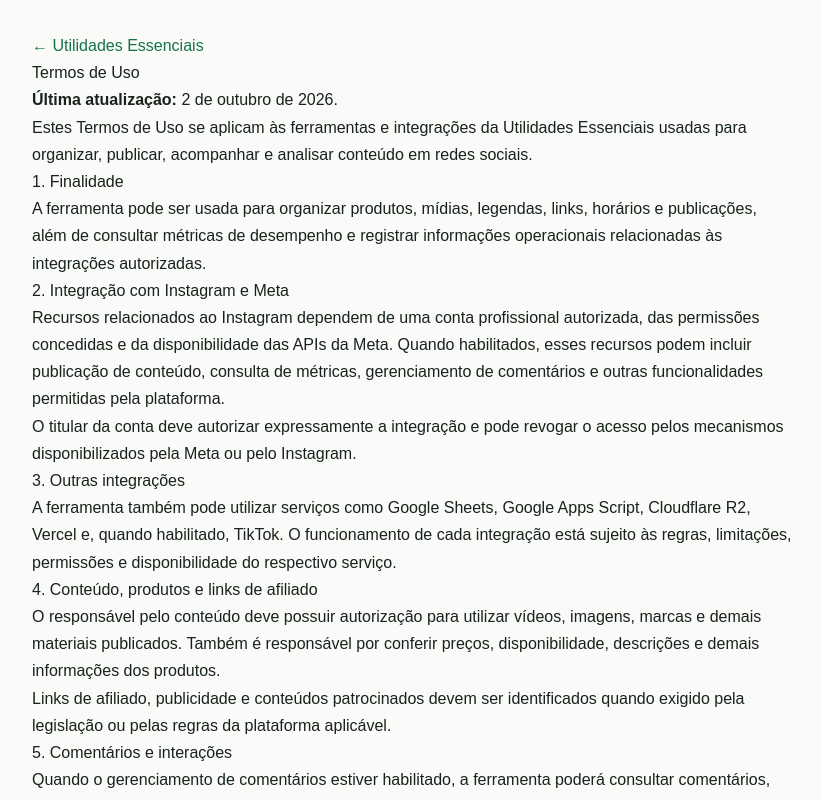
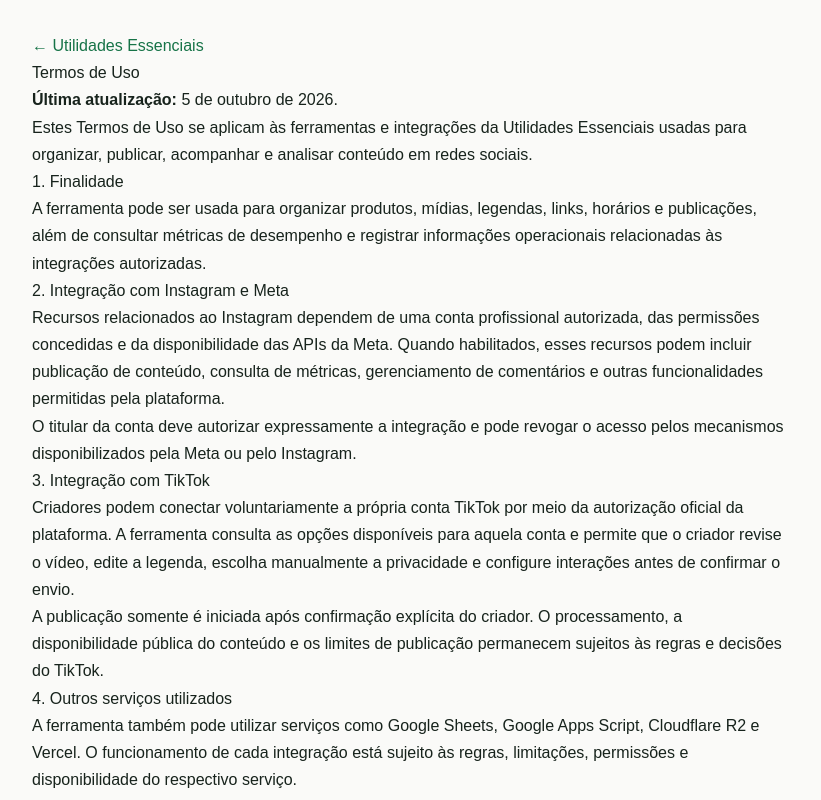
Before and after one commit to marialuizasp/utilidades-essenciais, a Next.js app: page /termos in a window 1280 px wide. Shown: the whole page, without its empty margins (228-1049 px from the left). Built offline with nearby package versions, Linux system fonts and the light colour scheme.

Commit message:
Add TikTok creator terms for public integration

```diff
--- a/app/termos/page.jsx
+++ b/app/termos/page.jsx
@@ -24,7 +24,7 @@ export default function Terms() {
         <h1>Termos de Uso</h1>
 
         <p>
-          <strong>Última atualização:</strong> 2 de outubro de 2026.
+          <strong>Última atualização:</strong> 5 de outubro de 2026.
         </p>
 
         <p>
@@ -59,16 +59,33 @@ export default function Terms() {
           Instagram.
         </p>
 
-        <h2>3. Outras integrações</h2>
+        <h2>3. Integração com TikTok</h2>
+
+        <p>
+          Criadores podem conectar voluntariamente a própria conta TikTok por
+          meio da autorização oficial da plataforma. A ferramenta consulta as
+          opções disponíveis para aquela conta e permite que o criador revise o
+          vídeo, edite a legenda, escolha manualmente a privacidade e configure
+          interações antes de confirmar o envio.
+        </p>
+
+        <p>
+          A publicação somente é iniciada após confirmação explícita do
+          criador. O processamento, a disponibilidade pública do conteúdo e os
+          limites de publicação permanecem sujeitos às regras e decisões do
+          TikTok.
+        </p>
+
+        <h2>4. Outros serviços utilizados</h2>
 
         <p>
           A ferramenta também pode utilizar serviços como Google Sheets,
-          Google Apps Script, Cloudflare R2, Vercel e, quando habilitado,
-          TikTok. O funcionamento de cada integração está sujeito às regras,
-          limitações, permissões e disponibilidade do respectivo serviço.
+          Google Apps Script, Cloudflare R2 e Vercel. O funcionamento de cada
+          integração está sujeito às regras, limitações, permissões e
+          disponibilidade do respectivo serviço.
         </p>
 
-        <h2>4. Conteúdo, produtos e links de afiliado</h2>
+        <h2>5. Conteúdo, produtos e links de afiliado</h2>
 
         <p>
           O responsável pelo conteúdo deve possuir autorização para utilizar
@@ -83,7 +100,7 @@ export default function Terms() {
           plataforma aplicável.
         </p>
 
-        <h2>5. Comentários e interações</h2>
+        <h2>6. Comentários e interações</h2>
 
         <p>
           Quando o gerenciamento de comentários estiver habilitado, a
@@ -98,7 +115,7 @@ export default function Terms() {
           humana.
         </p>
 
-        <h2>6. Agendamentos e disponibilidade</h2>
+        <h2>7. Agendamentos e disponibilidade</h2>
 
         <p>
           Horários programados são referências de execução. Falhas de rede,
@@ -113,7 +130,7 @@ export default function Terms() {
           plataformas.
         </p>
 
-        <h2>7. Privacidade</h2>
+        <h2>8. Privacidade</h2>
 
         <p>
           O tratamento de dados relacionado às integrações está descrito na{' '}
@@ -123,7 +140,7 @@ export default function Terms() {
           .
         </p>
 
-        <h2>8. Alterações</h2>
+        <h2>9. Alterações</h2>
 
         <p>
           Estes termos podem ser atualizados para refletir mudanças na
@@ -131,7 +148,7 @@ export default function Terms() {
           requisitos legais aplicáveis.
         </p>
 
-        <h2>9. Contato</h2>
+        <h2>10. Contato</h2>
 
         <p>
           Dúvidas podem ser enviadas ao perfil oficial{' '}
```
